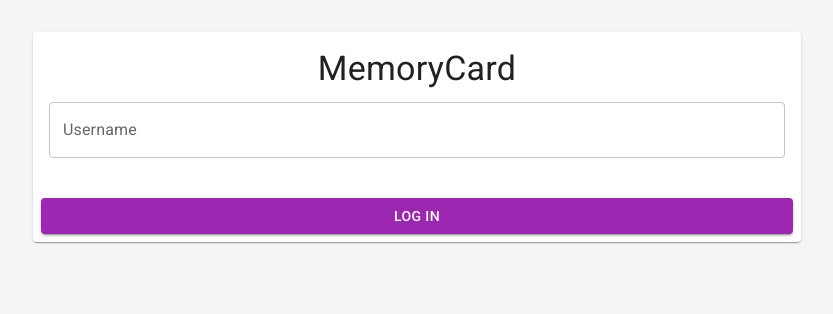
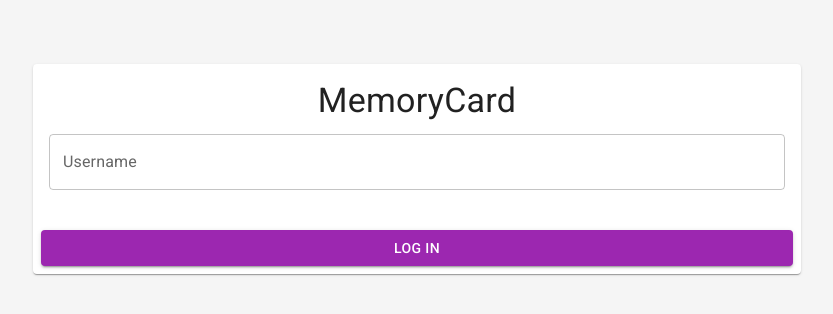
Before and after one commit to VictorSngular/memoryCard-game, a React (Create React App) app: page / in a window 1280 px wide. Shown: the top 314 px of the page, without its empty margins (223-1056 px from the left). Built offline with nearby package versions, Linux system fonts and the light colour scheme.

Commit message:
fix: login style and manifest config

```diff
--- a/src/pages/Login/Login.css
+++ b/src/pages/Login/Login.css
@@ -1,3 +1,3 @@
 .login {
-  padding-top: var(--spacing-lg);
+  padding-top: var(--spacing-xl);
 }
--- a/src/pages/Login/Login.tsx
+++ b/src/pages/Login/Login.tsx
@@ -21,7 +21,13 @@ export const Login = () => {
         justifyContent="center"
         alignItems="center"
       >
-        <Grid item justifyContent={"center"} alignItems={"center"} xs={8}>
+        <Grid
+          item
+          justifyContent={"center"}
+          alignItems={"center"}
+          xs={12}
+          md={8}
+        >
           <LoginForm onSelectUser={onSelectUser} />
         </Grid>
       </Grid>
```
Also changed, not shown: public/manifest.json.
